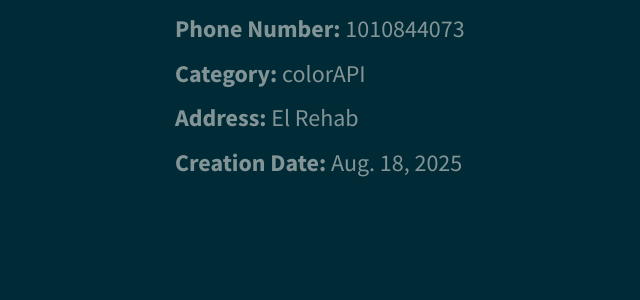
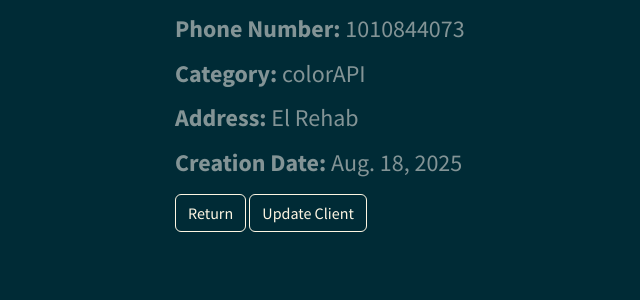
Before and after one commit to Abdulrahman-K-S/CRM-System, a Django app: page /view/1 in a window 1280 px wide. Shown: the part 312-612 px from the top of the page, without its empty margins (0-640 px from the left). Run offline with Django 5.2, Linux system fonts and the light colour scheme; a user stored in the database is signed in; data comes from the database, SQL or seed files in the repository; both versions use the stored data as it was after the commit.

Commit message:
feat: add update `client` object + enhancments

```diff
--- a/CRM/templates/web/view-client.html
+++ b/CRM/templates/web/view-client.html
@@ -8,6 +8,7 @@
 
     <h2>{{client.client_first_name|capfirst}} {{client.client_last_name}}</h2>
 
+    <div class="cart-body">
         <h4>
             <p><strong>ID: </strong>{{client.id}}</p>
             <p><strong>Full Name: </strong>{{client.client_first_name|capfirst}} {{client.client_last_name}}</p>
@@ -19,4 +20,8 @@
         </h4>
     </div>
 
+    <a href="{% url 'dashboard' %}" class="btn btn-outline-light">Return</a>
+    <a href="{% url 'update_client' client.id %}" class="btn btn-outline-light">Update Client</a>
+</div>
+
 {% endblock %}
--- a/CRM/web/forms.py
+++ b/CRM/web/forms.py
@@ -20,3 +20,9 @@ class CreateClientForm(forms.ModelForm):
     class Meta:
         model = models.Client
         fields = ['client_first_name', 'client_last_name', 'client_email', 'client_phone_number', 'client_address', 'client_category']
+
+
+class UpdateClientForm(forms.ModelForm):
+    class Meta:
+        model = models.Client
+        fields = ['client_first_name', 'client_last_name', 'client_email', 'client_phone_number', 'client_address', 'client_category']
--- a/CRM/web/urls.py
+++ b/CRM/web/urls.py
@@ -8,5 +8,6 @@ urlpatterns = [
     path('dashboard/', views.dashboard, name='dashboard'),
     path('logout/', views.user_logout, name='logout'),
     path('create-client/', views.create_client, name='createclient'),
-    path('view/<int:client_id>', views.view_client, name='view_client')
+    path('view/<int:client_id>', views.view_client, name='view_client'),
+    path('update/<int:client_id>', views.update_client, name='update_client')
 ]
--- a/CRM/web/views.py
+++ b/CRM/web/views.py
@@ -1,5 +1,5 @@
 from django.shortcuts import render, redirect, get_object_or_404
-from .forms import RegisterUserForm, LoginUserForm, CreateClientForm
+from .forms import RegisterUserForm, LoginUserForm, CreateClientForm, UpdateClientForm
 from django.contrib.auth import authenticate, login, logout
 from django.contrib.auth.decorators import login_required
 
@@ -71,8 +71,22 @@ def create_client(request):
     context = {'form': form}
     return render(request, 'web/create-client.html', context)
 
+
 @login_required(login_url='login')
 def view_client(request, client_id):
     client_object = get_object_or_404(models.Client, id=client_id)
     context = {'client': client_object}
     return render(request, 'web/view-client.html', context)
+
+
+@login_required(login_url='login')
+def update_client(request, client_id):
+    client_object = get_object_or_404(models.Client, id=client_id)
+    form = UpdateClientForm(instance=client_object)
+    if request.method == 'POST':
+        form = UpdateClientForm(request.POST, instance=client_object)
+        if form.is_valid():
+            form.save()
+            return redirect('view_client', client_id=client_id)
+    context = {'form': form}
+    return render(request, 'web/update-client.html', context)
```
Also changed, not shown: CRM/templates/web/update-client.html (added, +26 -0 lines), CRM/db.sqlite3. Lines whose indentation alone changed are shown as unchanged.
